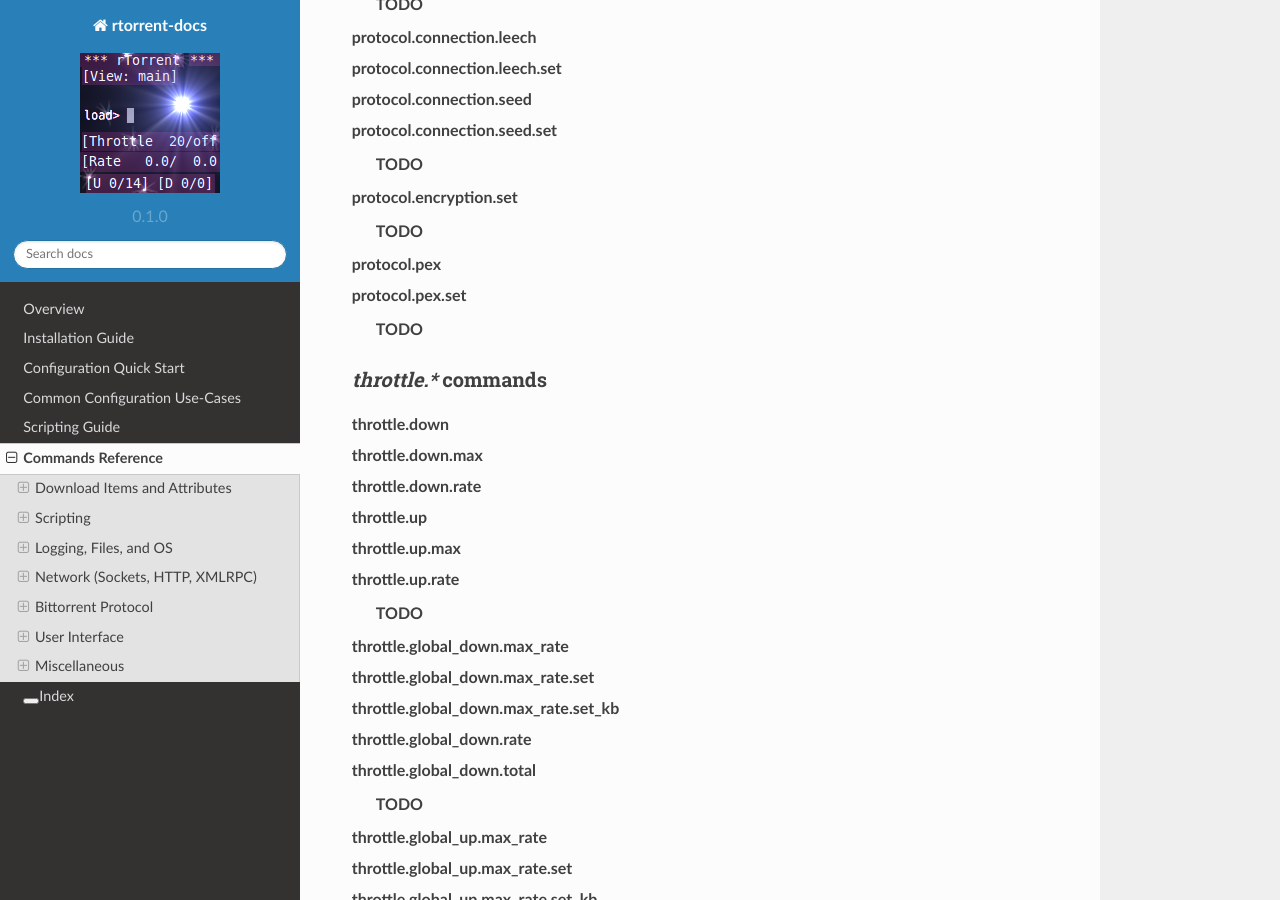
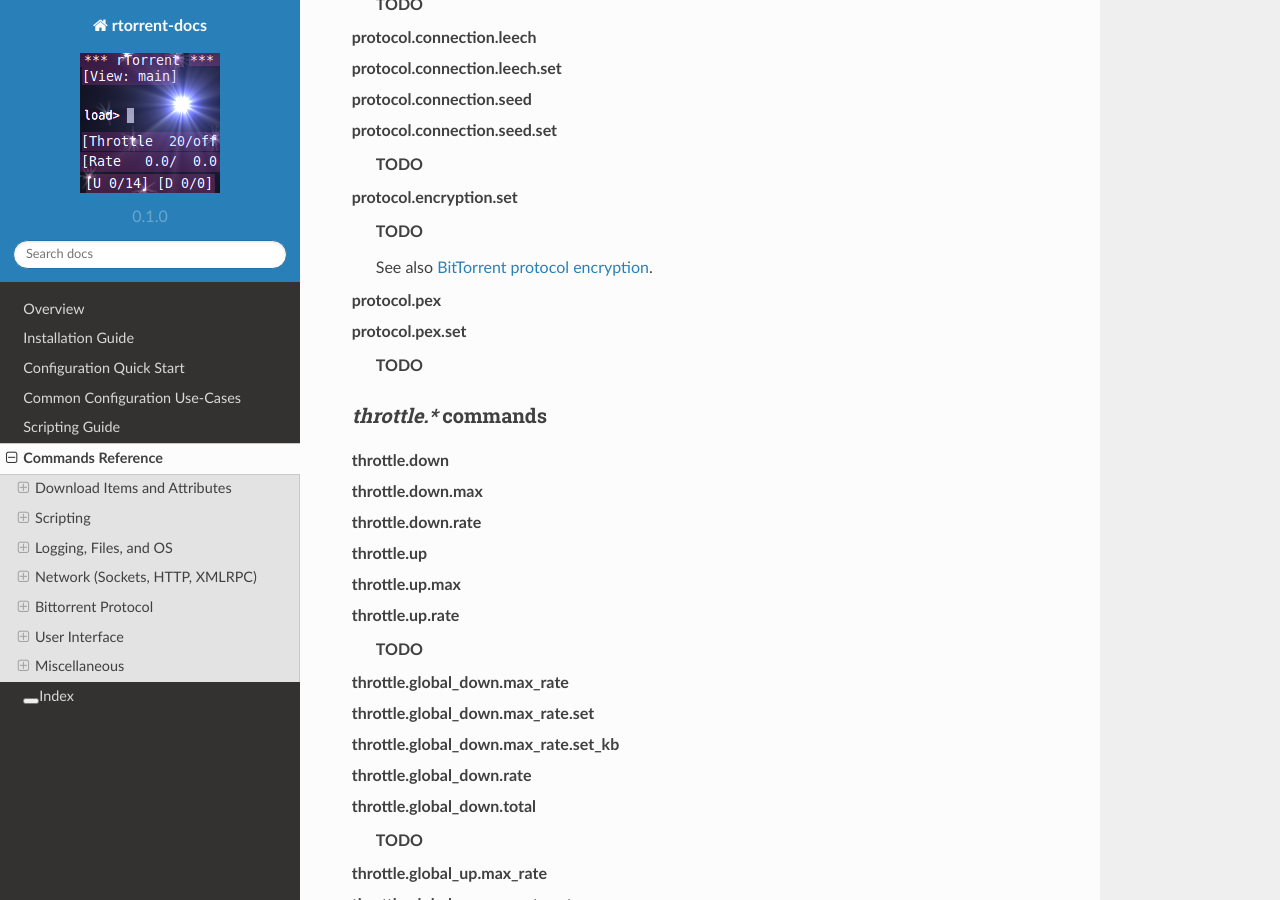
Before and after one commit to rtorrent-community/rtorrent-docs, a Sphinx documentation site: the page built from docs/cmd-ref.rst, in a window 1280 px wide and 900 px high, scrolled down 32958 px. Built offline with Sphinx 7.4.7 and the Read the Docs theme 2.0.0, drawn with Linux system fonts in a browser that asks for light colours.

Commit message:
link to BitTorrent protocol encryption

```diff
--- a/docs/include-cmd-bt.rst
+++ b/docs/include-cmd-bt.rst
@@ -98,10 +98,16 @@
 
         **TODO**
 
+        See also `BitTorrent protocol encryption`_.
+
+
     protocol.pex
     protocol.pex.set
 
         **TODO**
+
+
+.. _`BitTorrent protocol encryption`: http://en.wikipedia.org/wiki/BitTorrent_protocol_encryption
 
 
 .. _throttle-commands:
```
